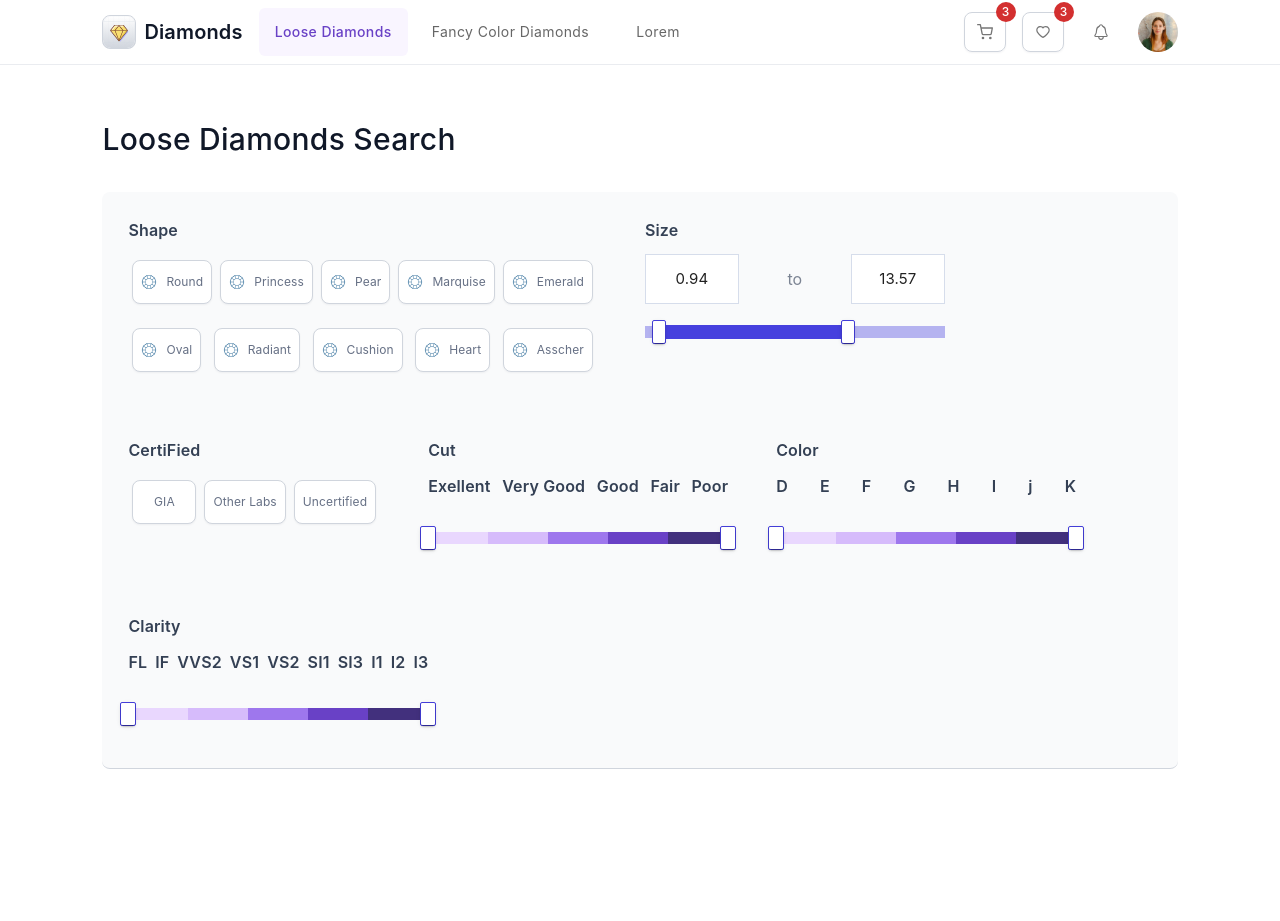
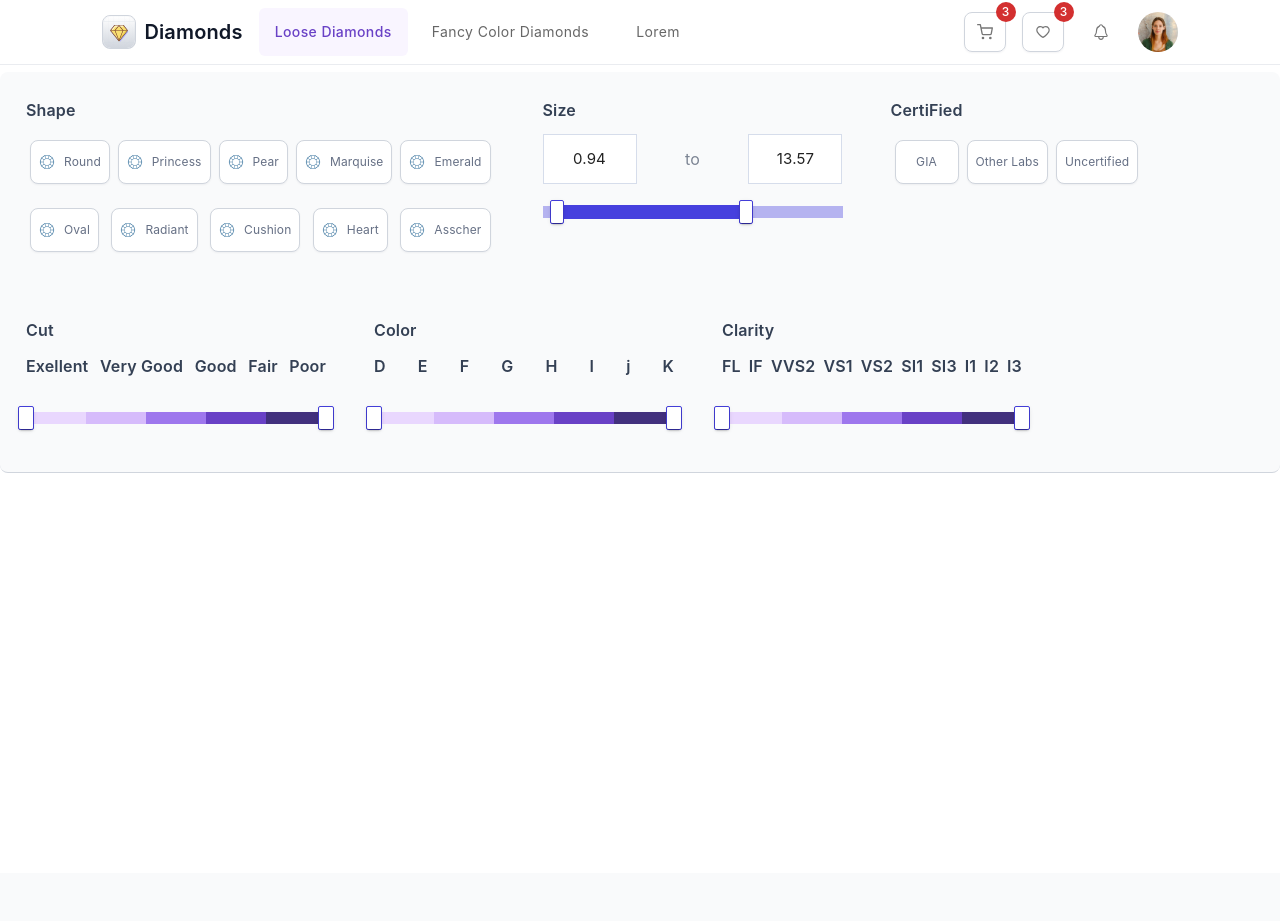
Before and after one commit to binyaalex/diamonds, a React (Create React App) app: page / in a window 1280 px wide. Shown: the top 921 px of the page. Before the commit the page ends 889 px from the top, so only its background shows below. Built offline with nearby package versions, Linux system fonts and the light colour scheme.

Commit message:
add footer to app

```diff
--- a/src/App.js
+++ b/src/App.js
@@ -3,18 +3,20 @@ import { BrowserRouter, Routes, Route } from 'react-router-dom';
 import Home from './components/home/Home';
 import ProductDetails from './components/productDetails/ProductDetails';
 import Header from './components/header/Header';
+import Footer from './components/footer/Footer'
 
 function App() {
   return (
     <div className="App">
       <BrowserRouter>
         <Header />
-        <div className={styles.allPages}>
-          <Routes>
-            <Route path="/" element={<Home />} />
-            <Route path="/productdetails" element={<ProductDetails />} />
-          </Routes>
-        </div>
+        {/* <div className={styles.allPages}> */}
+        <Routes className={styles.allPages}>
+          <Route path="/" element={<Home />} />
+          <Route path="/productdetails" element={<ProductDetails />} />
+        </Routes>
+        {/* </div> */}
+        <Footer />
       </BrowserRouter>
     </div>
   );
--- a/src/components/footer/Footer.js
+++ b/src/components/footer/Footer.js
@@ -1,17 +1,17 @@
 import React from "react";
 import styles from "./Footer.module.scss";
-
+//mui
 import Grid from "@mui/material/Grid";
 import Box from "@mui/material/Box";
 import Typography from "@mui/material/Typography";
 
-//Social Logo
+//assets
 import Facebook from "../../assets/images/facebook.svg";
 import Twitter from "../../assets/images/twitter.svg";
 import Linkedin from "../../assets/images/linkedin.svg";
 import Instagram from "../../assets/images/instagram.svg";
 import Github from "../../assets/images/github.svg";
-import { ReactComponent as Diamond } from "../../assets/icons/logo.svg";
+import { ReactComponent as Diamond } from "../../assets/icons/Logo.svg";
 
 function Footer() {
   return (
--- a/src/components/home/Home.js
+++ b/src/components/home/Home.js
@@ -3,6 +3,7 @@ import styles from '../../App.module.scss';
 import Filter from './Filter'
 //mui
 import Typography from '@mui/material/Typography';
+import Box from '@mui/material/Box';
 
 
 //assets
@@ -16,6 +17,9 @@ const Home = () => {
                 Loose Diamonds Search
             </Typography>
             <Filter />
+            <Box
+                sx={{ height: '50vh' }} />
+            {/* <Footer /> */}
         </>
     )
 }
```
